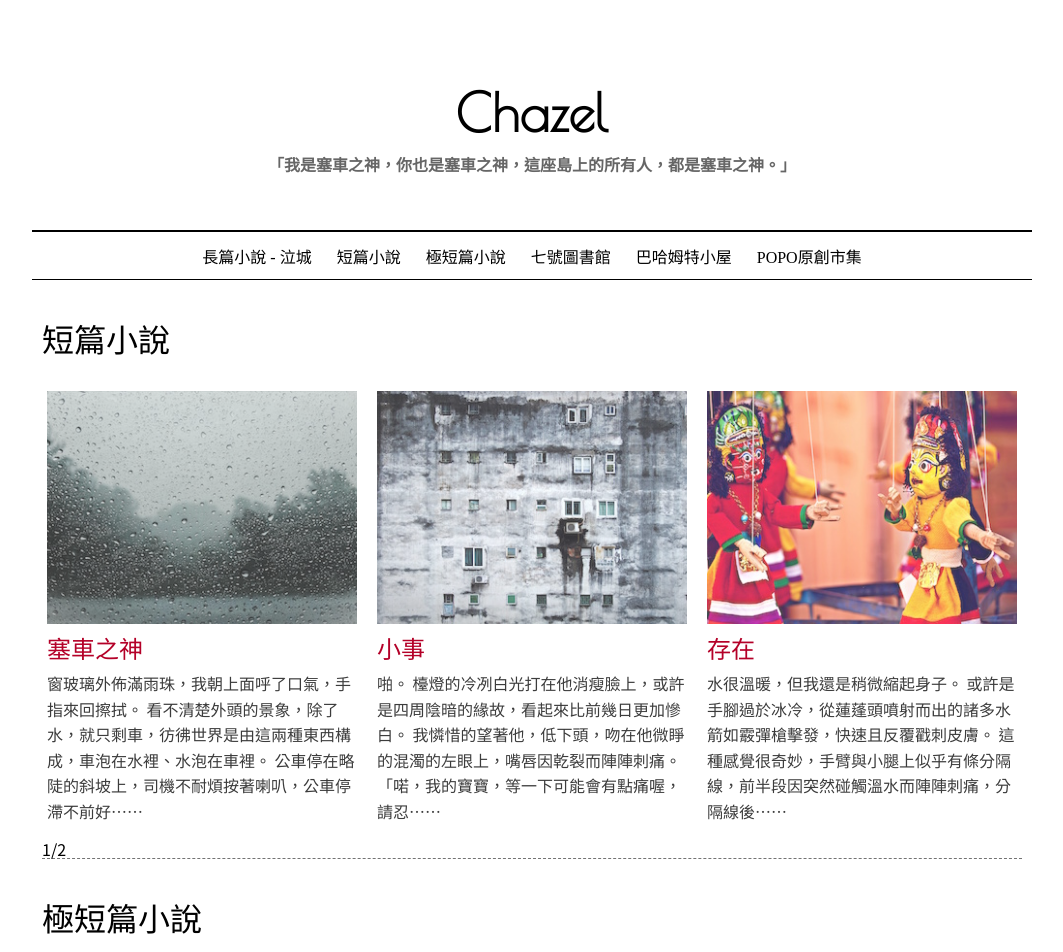
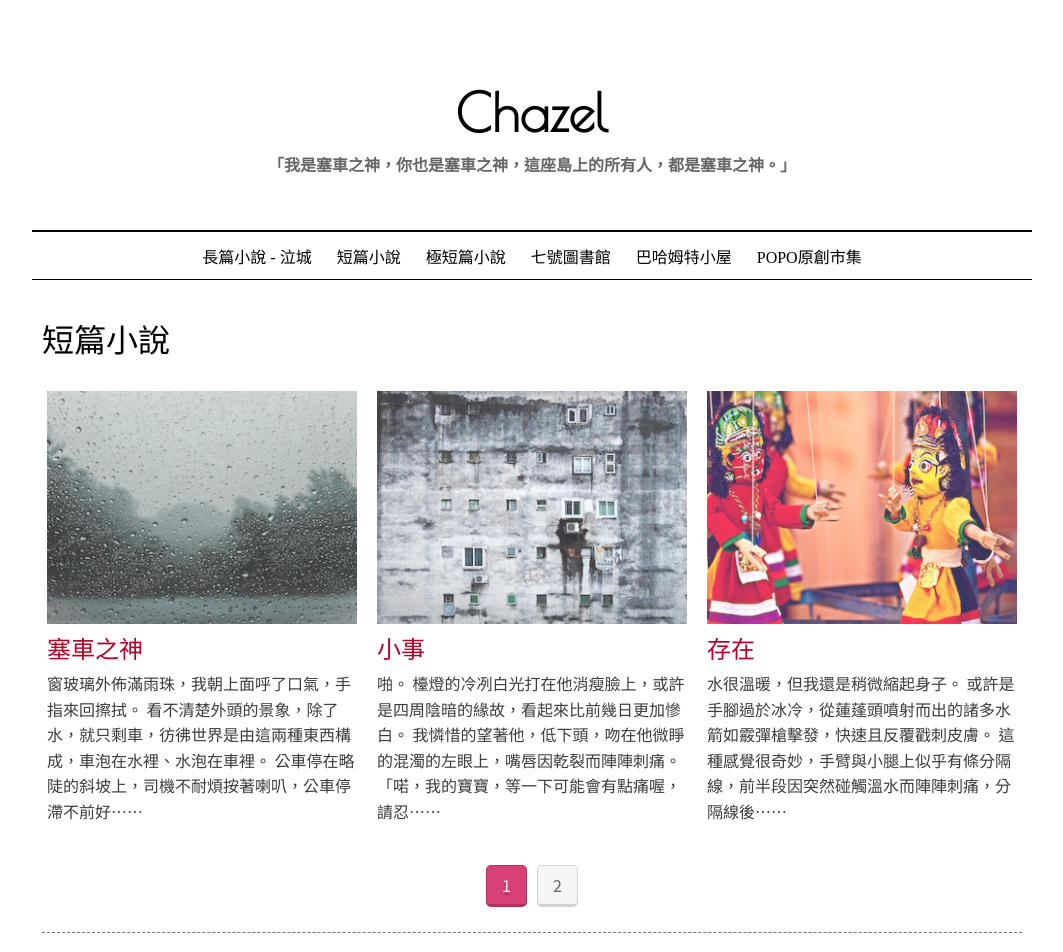
Before and after one commit to dont-hurry/chazel, a React (Create React App) app: page / in a window 1280 px wide. Shown: the top 952 px of the page, without its empty margins (108-1171 px from the left). Built offline with nearby package versions, Linux system fonts and the light colour scheme.

Commit message:
Add buttons to change the page

```diff
--- /dev/null
+++ b/src/components/Series/PageButtonSet.js
@@ -0,0 +1,26 @@
+import styles from "./PageButtonSet.module.css";
+import Button from "../UI/Button";
+
+export default function PageButtonSet({
+  currentPage,
+  totalPage,
+  setCurrentPage,
+}) {
+  const handleClick = (page) => {
+    if (page !== currentPage) setCurrentPage(page);
+  };
+
+  return (
+    <div className={styles.container}>
+      {new Array(totalPage).fill(null).map((value, index) => (
+        <Button
+          key={index}
+          active={index + 1 === currentPage}
+          onClick={() => handleClick(index + 1)}
+        >
+          {index + 1}
+        </Button>
+      ))}
+    </div>
+  );
+}
--- /dev/null
+++ b/src/components/Series/PageButtonSet.module.css
@@ -0,0 +1,6 @@
+.container {
+  display: flex;
+  gap: 10px;
+  justify-content: center;
+  padding: 25px 0;
+}
--- a/src/components/Series/index.js
+++ b/src/components/Series/index.js
@@ -2,6 +2,7 @@ import { useState, useEffect } from "react";
 import { getPreviewsByChapterAndPage } from "../../services/articles";
 import styles from "./index.module.css";
 import PreviewThreeColumns from "./PreviewThreeColumns";
+import PageButtonSet from "./PageButtonSet";
 
 // TODO: Support multiple chapters
 export default function Series({ title, chapters }) {
@@ -11,10 +12,10 @@ export default function Series({ title, chapters }) {
 
   useEffect(() => {
     const latestChapter = chapters[chapters.length - 1];
-    getPreviewsByChapterAndPage(latestChapter, 1).then((data) =>
+    getPreviewsByChapterAndPage(latestChapter, currentPage).then((data) =>
       setPreviews(data)
     );
-  }, [chapters]);
+  }, [chapters, currentPage]);
 
   return (
     <section className={styles.container}>
@@ -26,9 +27,11 @@ export default function Series({ title, chapters }) {
         totalPage={totalPage}
       />
 
-      <div>
-        {currentPage}/{totalPage}
-      </div>
+      <PageButtonSet
+        currentPage={currentPage}
+        totalPage={totalPage}
+        setCurrentPage={setCurrentPage}
+      />
     </section>
   );
 }
--- /dev/null
+++ b/src/components/UI/Button.js
@@ -0,0 +1,12 @@
+import styles from "./Button.module.css";
+
+export default function Button({ active, children, onClick }) {
+  let className = styles.base;
+  if (active) className += ` ${styles.active}`;
+
+  return (
+    <button className={className} onClick={onClick}>
+      {children}
+    </button>
+  );
+}
--- /dev/null
+++ b/src/components/UI/Button.module.css
@@ -0,0 +1,30 @@
+.base {
+  background: rgb(245, 245, 245);
+  border: 1px solid rgb(210, 210, 210);
+  border-bottom: 3px solid rgb(210, 210, 210);
+  border-radius: 5px;
+  color: rgb(100, 100, 100);
+  cursor: pointer;
+  font-size: 16px;
+  padding: 10px 15px;
+  transition: 0.1s ease-out;
+}
+
+.base:hover {
+  background: rgb(200, 200, 200);
+  border-color: rgb(170, 170, 170);
+  color: rgb(45, 45, 45);
+}
+
+.active {
+  background: rgb(215, 65, 120);
+  border-color: rgb(175, 50, 95);
+  color: #fff;
+  text-shadow: 0 2.5px 0 rgb(175, 50, 95);
+}
+
+.active:hover {
+  background: rgb(195, 60, 110);
+  border-color: rgb(175, 50, 95);
+  color: #fff;
+}
```
